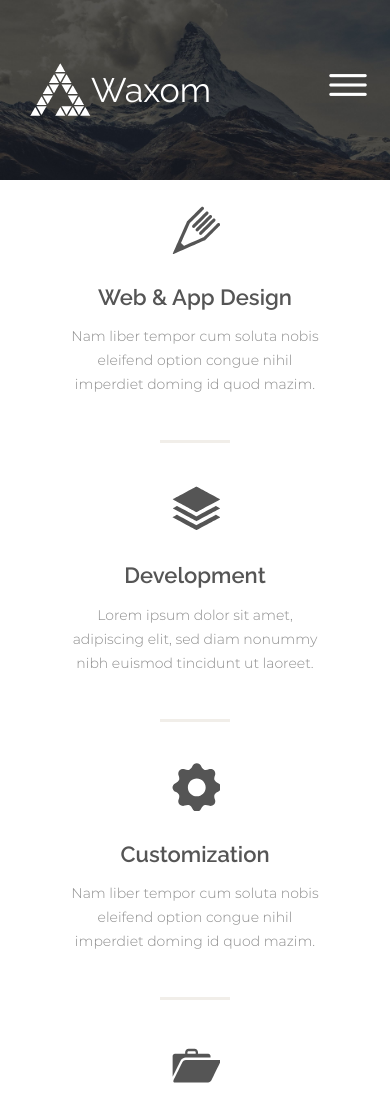
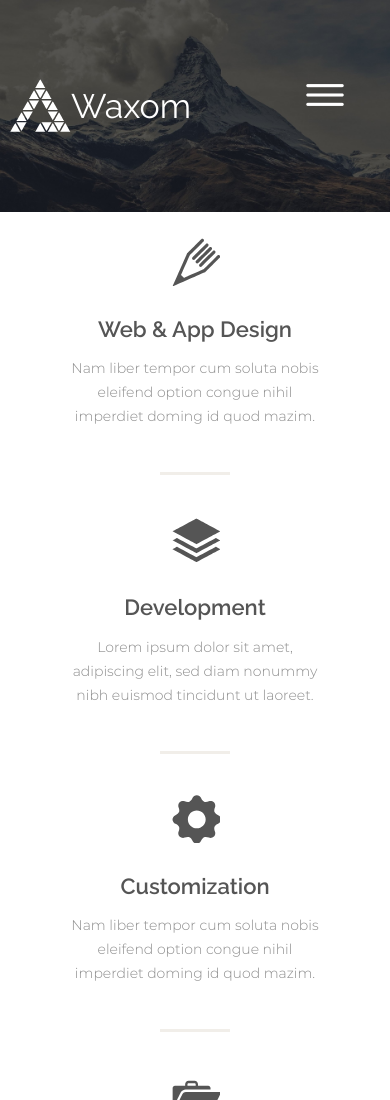
Before and after one commit to EvgenZagg/evgenzagg.github.io, a plain HTML site: page index.html in a window 390 px wide. Shown: the top 1100 px of the page. Drawn offline with Linux system fonts and the light colour scheme.

Commit message:
Зачетный макет

```diff
--- a/css/style.css
+++ b/css/style.css
@@ -697,7 +697,6 @@ label,
 
 .projects-article-photo {
     display: block;
-    width: 100%;
 }
 
 .projects-article-txt-wrp {
@@ -1453,12 +1452,13 @@ label,
     .header {
         width: 100%;
         min-height: 140px;
-        padding: 0 20px;
+        padding: 0;
         box-sizing: border-box;
         background-color: #484642;
         background-image: url(../img/header-background.jpg);
         background-repeat: no-repeat;
         background-size: 100% auto;
+        background-size: cover;
     }
 
     .header-wrp {
@@ -1484,13 +1484,12 @@ label,
         background-repeat: no-repeat;
         background-position: 0 0;
         position: absolute;
-        top: 50px;
-        right: 0;
+        top: 60px;
+        right: 30px;
     }
 
     .header-menu-list {
         visibility: hidden;
-        margin: 0 auto;
         flex-direction: column;
     }
 
```
